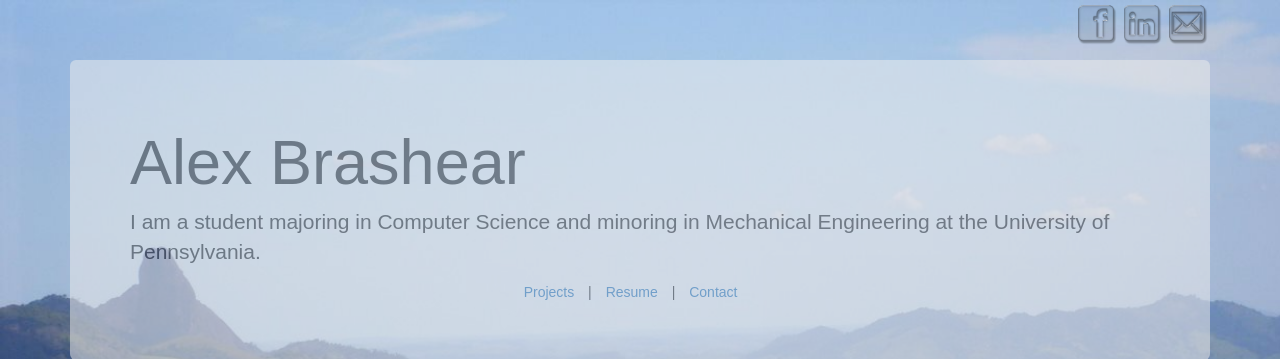
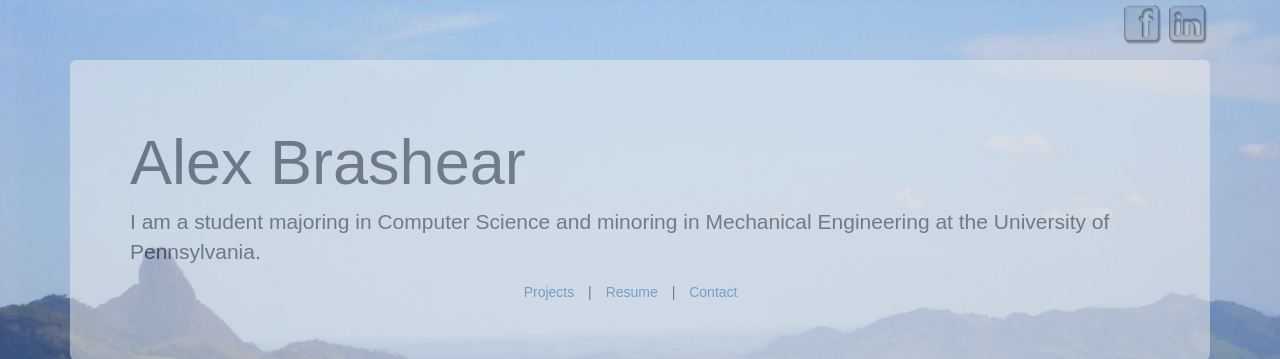
Before and after one commit to alexbrashear/alex_brashear, a Django app: page / in a window 1280 px wide. Shown: the top 359 px of the page. Run offline with Django 3.2, Linux system fonts and the light colour scheme; some libraries are stand-ins or nearby versions.

Commit message:
removed link

```diff
--- a/alex_brashear/templates/index.html
+++ b/alex_brashear/templates/index.html
@@ -20,7 +20,6 @@
 
 
 		<div class="container">
-			<a href="http://alexjbrashear@gmail.com"><img src="../static/img/e.png" class="righta"></a>
 			<a href="http://www.linkedin.com/pub/alex-brashear/80/3a1/b52"><img src="../static/img/i.png" class="righta"></a>
 			<a href="https://www.facebook.com/alex.brashear.9"><img src="../static/img/f.png" class="righta"></a>
 			<br><br><br>
```
